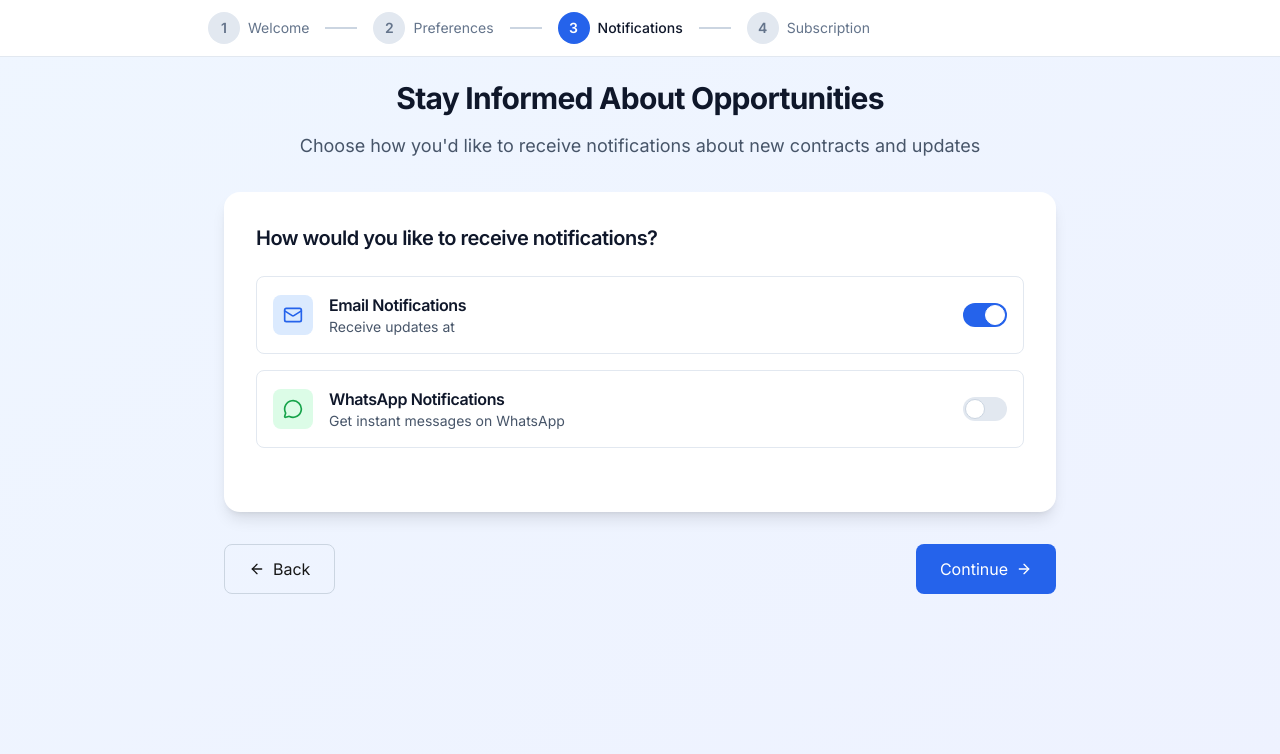
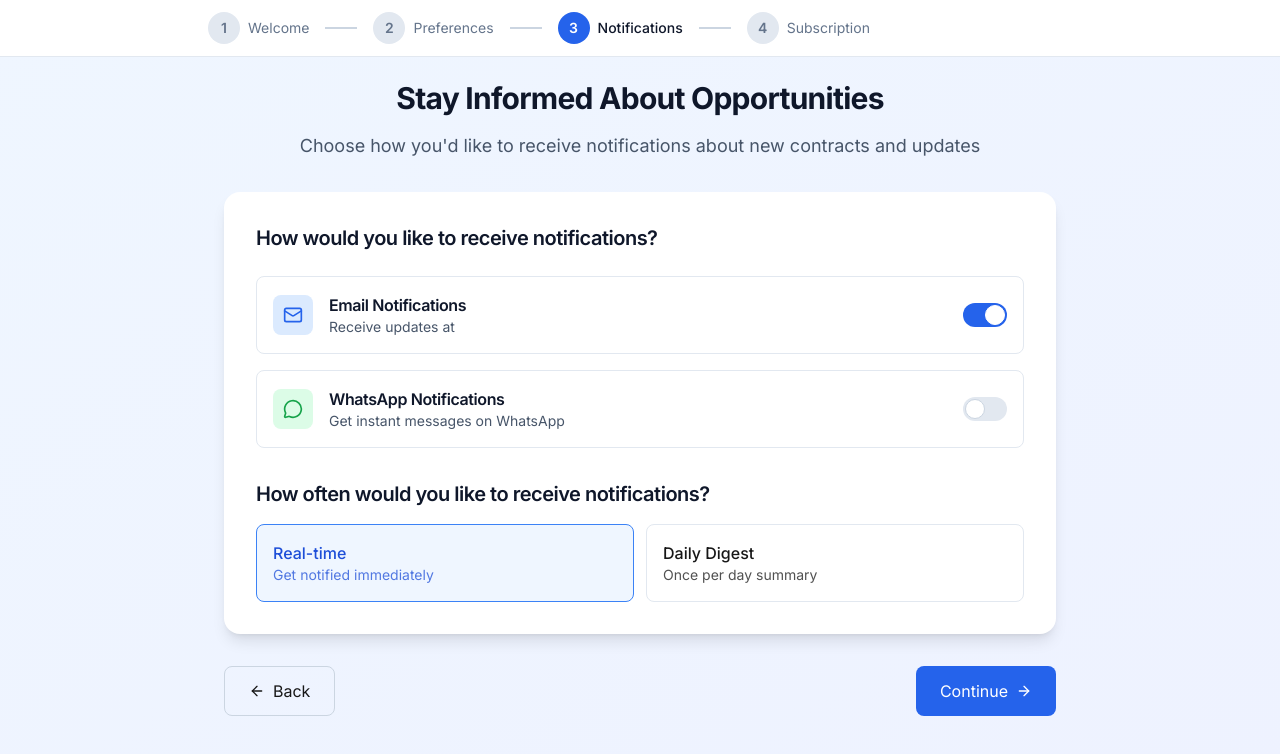
Before and after one commit to j60127269-cyber/bidflow-platform, a Next.js app: page /onboarding/notifications in a window 1280 px wide. Shown: the top 754 px of the page. Built offline with nearby package versions, Linux system fonts and the light colour scheme; no server answers.

Commit message:
Update page.tsx

```diff
--- a/src/app/onboarding/notifications/page.tsx
+++ b/src/app/onboarding/notifications/page.tsx
@@ -7,6 +7,10 @@ import { useAuth } from "@/contexts/AuthContext";
 import { supabase } from "@/lib/supabase";
 
 
+const notificationFrequencies = [
+  { label: "Real-time", value: "real-time", description: "Get notified immediately" },
+  { label: "Daily Digest", value: "daily", description: "Once per day summary" }
+];
 
 export default function OnboardingNotifications() {
   const router = useRouter();
@@ -15,6 +19,7 @@ export default function OnboardingNotifications() {
   const [emailNotifications, setEmailNotifications] = useState(true);
   const [whatsappNotifications, setWhatsappNotifications] = useState(false);
   const [whatsappNumber, setWhatsappNumber] = useState("");
+  const [frequency, setFrequency] = useState("real-time");
   const [loading, setLoading] = useState(false);
 
 
@@ -204,6 +209,29 @@ export default function OnboardingNotifications() {
             </div>
 
 
+            {/* Notification Frequency */}
+            <div>
+              <h2 className="text-xl font-semibold text-slate-900 mb-4">
+                How often would you like to receive notifications?
+              </h2>
+
+               <div className="grid grid-cols-1 md:grid-cols-2 gap-3">
+                {notificationFrequencies.map((freq) => (
+                  <button
+                    key={freq.value}
+                    onClick={() => setFrequency(freq.value)}
+                    className={`p-4 rounded-lg border text-left transition-colors ${
+                      frequency === freq.value
+                        ? 'border-blue-500 bg-blue-50 text-blue-700'
+                        : 'border-slate-200 hover:border-slate-300'
+                    }`}
+                  >
+                    <div className="font-medium">{freq.label}</div>
+                    <div className="text-sm opacity-75">{freq.description}</div>
+                  </button>
+                ))}
+              </div>
+            </div>
           </div>
 
           {/* Navigation */}
```
